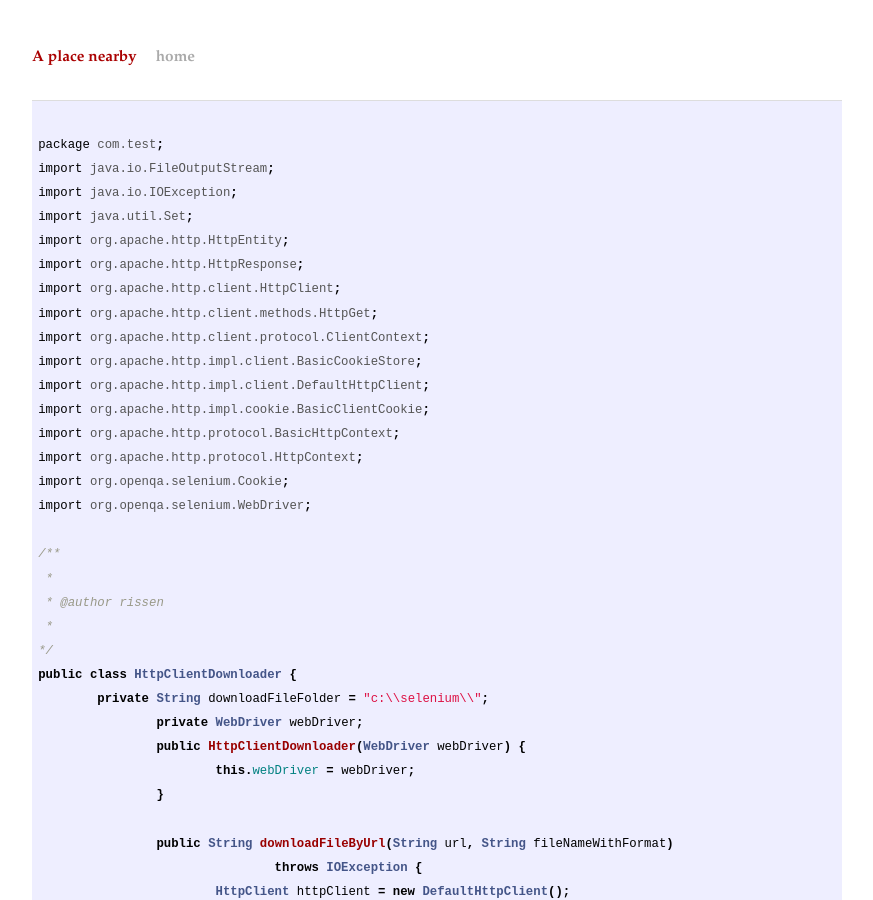
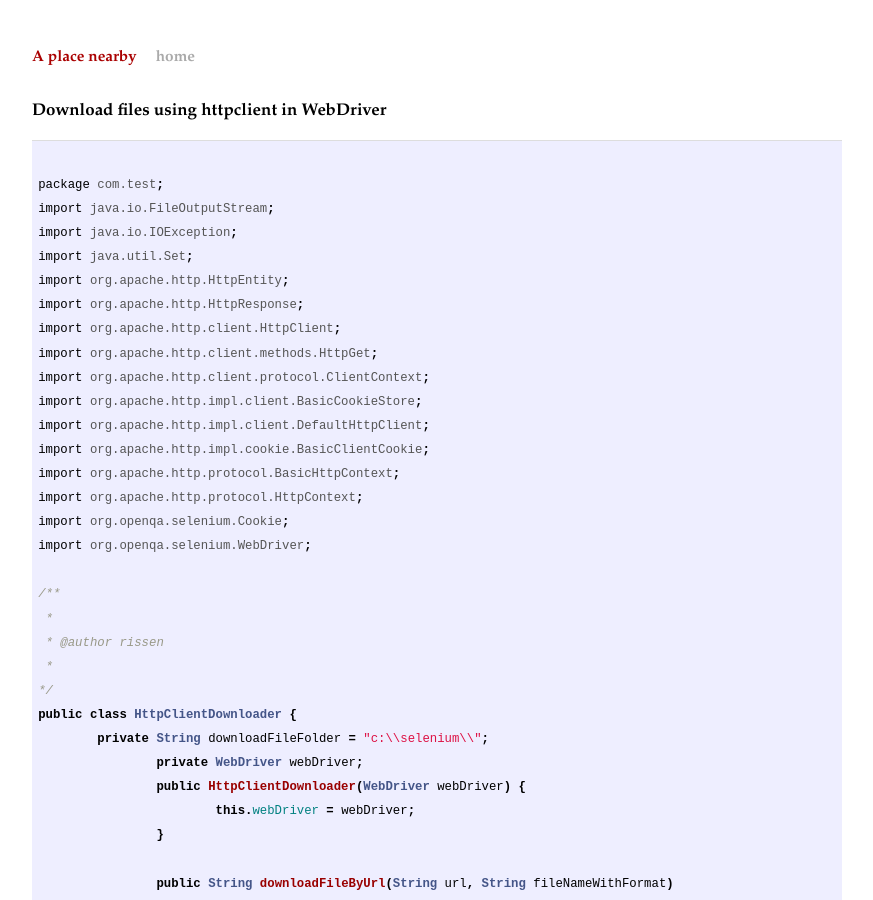
Before and after one commit to rissen/rissen.github.com, a Jekyll site: the page built from _posts/2013-03-31-how-to-download-files-in-webdriver.markdown, in a window 1280 px wide and 900 px high. Shown: the whole window, without its empty margins (203-1076 px from the left). Built offline with Jekyll 4.4.1, drawn with Linux system fonts in a browser that asks for light colours; Markdown is read by kramdown in place of the engine named in the settings; a style sheet for code colours, icons or effects is not loaded.

Commit message:
add post title

````diff
--- a/_posts/2013-03-31-how-to-download-files-in-webdriver.markdown
+++ b/_posts/2013-03-31-how-to-download-files-in-webdriver.markdown
@@ -5,6 +5,8 @@ description: "Download files using httpclient in WebDriver"
 category: codes
 tags: [httpclient, webdriver, automation]
 ---
+
+# Download files using httpclient in WebDriver
 
 ```java
 
--- a/_posts/2014-12-10-testng-run-dataprovider-in-parallel.markdown
+++ b/_posts/2014-12-10-testng-run-dataprovider-in-parallel.markdown
@@ -5,6 +5,8 @@ description: "TestNG datadriven running in parallel"
 category: testng
 tags: [testng, ant]
 ---
+
+# TestNG run dataprovider in parallel
 
 ### References
 [TestNG - Parameters with DataProviders](http://testng.org/doc/documentation-main.html#parameters-dataproviders)
@@ -42,6 +44,7 @@ public class DataProviderParallelTest {
 	}
 }
 ```
+
 
 ### Ant parameter -dataProviderThreadCount.
 The number of threads to use for data providers for this run. Ignored unless the parallel mode is also specified.
````
